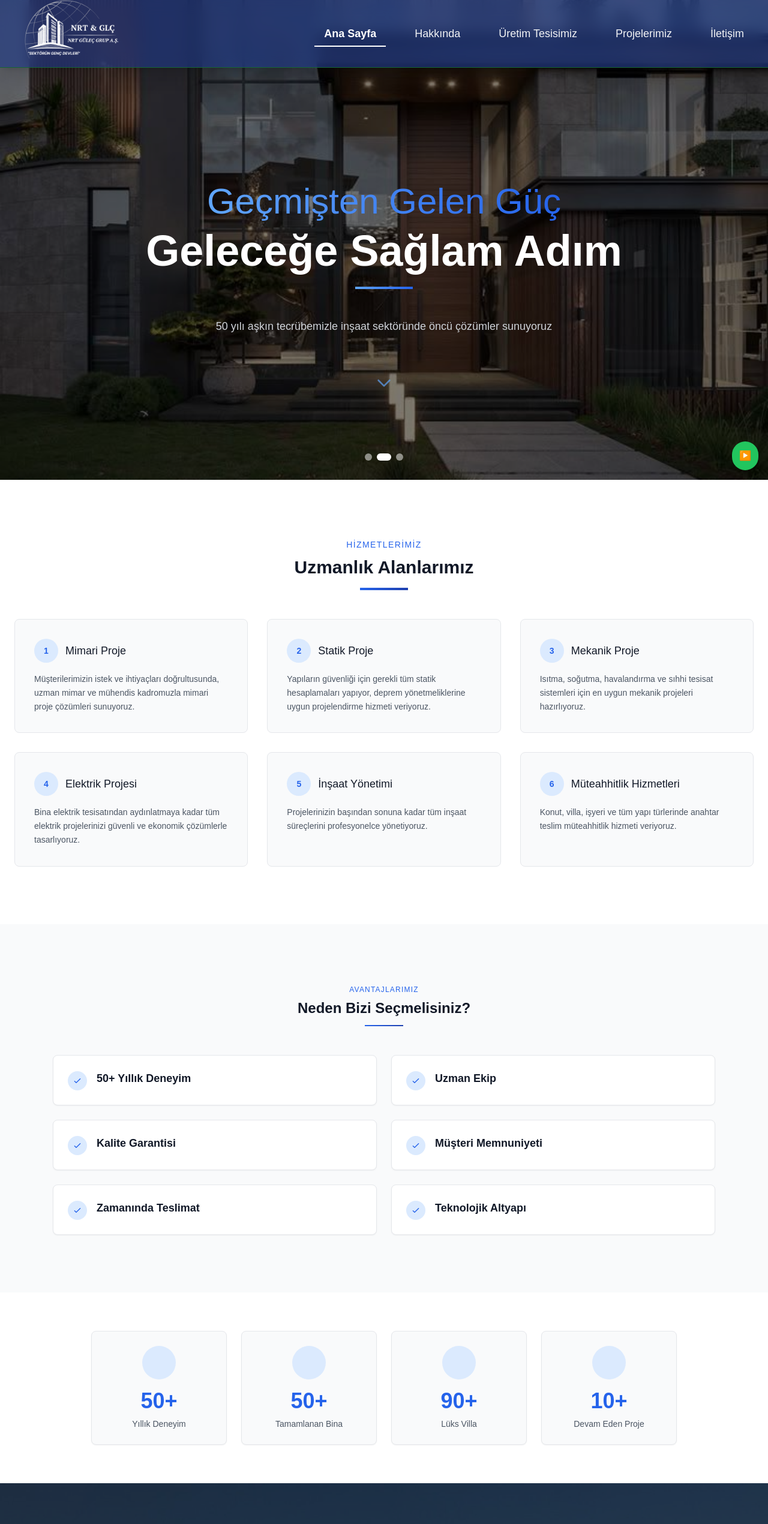
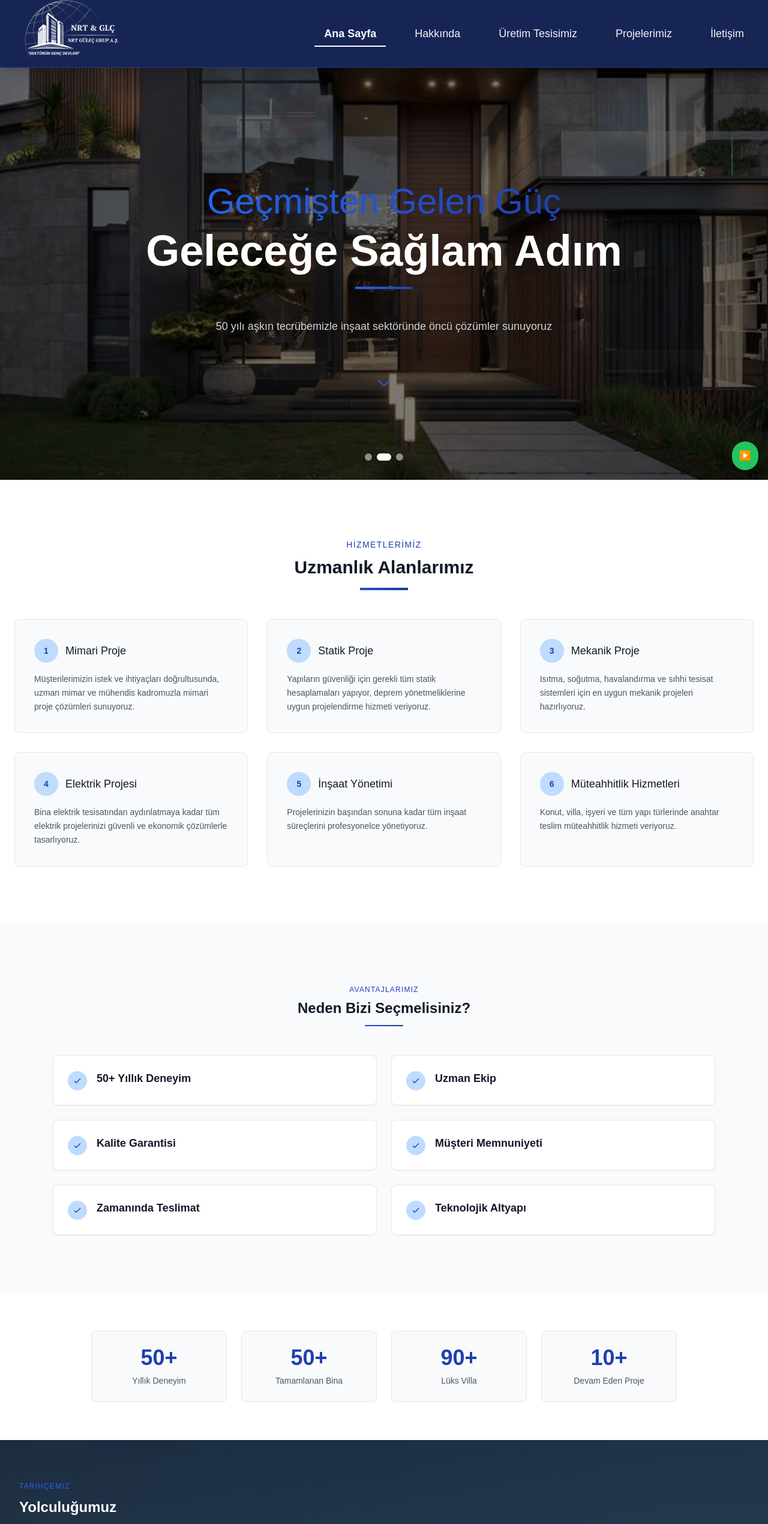
Before and after one commit to ardaaskinn01/nurettin-tutak, a Next.js app: page / in a window 1280 px wide. Shown: the top 2541 px of the page at 60% size. Built offline with nearby package versions, Linux system fonts and the light colour scheme.

Commit message:
last commit

```diff
--- a/src/app/components/Navbar.js
+++ b/src/app/components/Navbar.js
@@ -21,7 +21,7 @@ export default function Navbar() {
     "after:content-[''] after:absolute after:bottom-0 after:left-0 after:w-full after:h-[2px] after:bg-white after:scale-x-0 group-hover:after:scale-x-100 after:origin-left after:transition-transform after:duration-300";
 
   return (
-    <nav className="fixed w-full z-50 bg-blue-900/60 backdrop-blur-md backdrop-saturate-150 border-b border-green-800 shadow-xl">
+    <nav className="fixed w-full z-50 bg-blue-950 backdrop-blur-md backdrop-saturate-150 border-b border-blue-900 shadow-xl">
       <div className="max-w-7xl mx-auto px-6">
         <div className="flex items-center justify-between h-28">
           {/* Logo */}
@@ -77,7 +77,7 @@ export default function Navbar() {
 
         {/* Mobil Menü İçeriği */}
         {isMenuOpen && (
-          <div className="md:hidden bg-blue-900/90 backdrop-blur-lg border-t border-green-700">
+          <div className="md:hidden bg-blue-950 backdrop-blur-lg border-t border-blue-900">
             <div className="px-4 py-3 space-y-4">
               {[
                 { href: "/", label: "Ana Sayfa" },
@@ -91,8 +91,8 @@ export default function Navbar() {
                   href={href}
                   className={`block px-4 py-3 rounded-lg text-lg ${
                     isActive(href)
-                      ? "text-white font-semibold bg-green-700/50"
-                      : "text-gray-100 hover:text-white hover:bg-green-700/50"
+                      ? "text-white font-semibold bg-blue-700/50"
+                      : "text-gray-100 hover:text-white hover:bg-blue-700/50"
                   } transition-colors`}
                   onClick={() => setIsMenuOpen(false)}
                 >
--- a/src/app/page.js
+++ b/src/app/page.js
@@ -209,7 +209,7 @@ export default function Home() {
           <div className="relative max-w-4xl mx-auto z-10">
             <h1 className="text-center mb-12 relative">
               <span className="block text-4xl md:text-6xl font-medium text-white leading-tight mb-4">
-                <span className="bg-clip-text text-transparent bg-gradient-to-r from-blue-400 to-blue-600">
+                <span className="bg-clip-text text-transparent bg-gradient-to-r from-blue-600 to-blue-800">
                   {animatedText1}
                   {animatedText1.length < "Geçmişten Gelen Güç".length && (
                     <span className="animate-pulse">|</span>
@@ -223,7 +223,7 @@ export default function Home() {
                 )}
               </span>
               <div
-                className="mt-6 mx-auto w-24 h-1 bg-gradient-to-r from-blue-400 to-blue-600 transition-all duration-1000 delay-1000 scale-x-0 origin-left"
+                className="mt-6 mx-auto w-24 h-1 bg-gradient-to-r from-blue-600 to-blue-800 transition-all duration-1000 delay-1000 scale-x-0 origin-left"
                 style={{
                   animation: animatedText2 === "Geleceğe Sağlam Adım" ? 'scaleIn 1s forwards' : ''
                 }}
@@ -245,7 +245,7 @@ export default function Home() {
                 animation: animatedText2 === "Geleceğe Sağlam Adım" ? 'fadeInUp 1s forwards 1s' : ''
               }}
             >
-              <svg className="w-8 h-8 text-blue-400 mx-auto animate-bounce" fill="none" viewBox="0 0 24 24" stroke="currentColor">
+              <svg className="w-8 h-8 text-blue-600 mx-auto animate-bounce" fill="none" viewBox="0 0 24 24" stroke="currentColor">
                 <path strokeLinecap="round" strokeLinejoin="round" strokeWidth={2} d="M19 9l-7 7-7-7" />
               </svg>
             </div>
@@ -271,20 +271,20 @@ export default function Home() {
         >
           <div className="max-w-7xl mx-auto px-6">
             <div className="text-center mb-12">
-              <span className="text-sm font-medium text-blue-600 tracking-widest">HİZMETLERİMİZ</span>
+              <span className="text-sm font-medium text-blue-800 tracking-widest">HİZMETLERİMİZ</span>
               <h2 className="mt-2 text-3xl font-bold text-gray-900">Uzmanlık Alanlarımız</h2>
-              <div className="mt-4 h-1 w-20 bg-gradient-to-r from-blue-600 to-blue-800 mx-auto"></div>
+              <div className="mt-4 h-1 w-20 bg-gradient-to-r from-blue-700 to-blue-900 mx-auto"></div>
             </div>
 
             <div className="grid md:grid-cols-3 gap-8">
               {services.map((service, index) => (
                 <div
                   key={index}
-                  className="group bg-gray-50 p-8 rounded-lg border border-gray-200 hover:border-blue-600 transition-all duration-300 hover:shadow-lg"
+                  className="group bg-gray-50 p-8 rounded-lg border border-gray-200 hover:border-blue-800 transition-all duration-300 hover:shadow-lg"
                 >
                   <div className="flex items-center mb-4">
-                    <div className="w-10 h-10 rounded-full bg-blue-100 flex items-center justify-center mr-3 group-hover:bg-blue-200 transition-colors">
-                      <span className="text-blue-600 text-sm font-semibold">{index + 1}</span>
+                    <div className="w-10 h-10 rounded-full bg-blue-200 flex items-center justify-center mr-3 group-hover:bg-blue-300 transition-colors">
+                      <span className="text-blue-800 text-sm font-semibold">{index + 1}</span>
                     </div>
                     <h3 className="text-lg font-medium text-gray-900">{service.title}</h3>
                   </div>
@@ -302,22 +302,22 @@ export default function Home() {
         >
           <div className="max-w-6xl mx-auto px-6">
             <div className="text-center mb-12">
-              <span className="text-xs font-medium text-blue-600 tracking-widest">AVANTAJLARIMIZ</span>
+              <span className="text-xs font-medium text-blue-800 tracking-widest">AVANTAJLARIMIZ</span>
               <h2 className="mt-1 text-2xl font-semibold text-gray-900">
                 Neden Bizi Seçmelisiniz?
               </h2>
-              <div className="mt-3 h-0.5 w-16 bg-gradient-to-r from-blue-600 to-blue-800 mx-auto"></div>
+              <div className="mt-3 h-0.5 w-16 bg-gradient-to-r from-blue-700 to-blue-900 mx-auto"></div>
             </div>
 
             <div className="grid grid-cols-1 md:grid-cols-2 gap-6">
               {reasons.map((reason, index) => (
                 <div
                   key={index}
-                  className="group flex items-start bg-white p-6 rounded-lg border border-gray-200 hover:border-blue-600 transition-all duration-300 shadow-sm"
+                  className="group flex items-start bg-white p-6 rounded-lg border border-gray-200 hover:border-blue-800 transition-all duration-300 shadow-sm"
                 >
                   <div className="flex-shrink-0 mt-0.5">
-                    <div className="w-8 h-8 rounded-full bg-blue-100 flex items-center justify-center group-hover:bg-blue-200 transition-colors">
-                      <svg className="w-4 h-4 text-blue-600" fill="none" stroke="currentColor" viewBox="0 0 24 24">
+                    <div className="w-8 h-8 rounded-full bg-blue-200 flex items-center justify-center group-hover:bg-blue-300 transition-colors">
+                      <svg className="w-4 h-4 text-blue-800" fill="none" stroke="currentColor" viewBox="0 0 24 24">
                         <path strokeLinecap="round" strokeLinejoin="round" strokeWidth={2} d="M5 13l4 4L19 7" />
                       </svg>
                     </div>
@@ -344,14 +344,9 @@ export default function Home() {
               {stats.map((stat, index) => (
                 <div
                   key={index}
-                  className="flex flex-col items-center justify-center p-6 bg-gray-50 rounded-lg border border-gray-200 hover:border-blue-600 transition duration-300 count-up-trigger opacity-0 shadow-sm"
+                  className="flex flex-col items-center justify-center p-6 bg-gray-50 rounded-lg border border-gray-200 hover:border-blue-800 transition duration-300 count-up-trigger opacity-0 shadow-sm"
                 >
-                  <div className="mb-4 bg-blue-100 p-3 rounded-full">
-                    <svg className="w-8 h-8 text-blue-600" viewBox="0 0 24 24" fill="none" stroke="currentColor">
-                      {stat.icon}
-                    </svg>
-                  </div>
-                  <div className="text-4xl font-bold text-blue-600 mb-2">
+                  <div className="text-4xl font-bold text-blue-800 mb-2">
                     {startCountUp && <CountUp end={stat.value} duration={3} suffix={stat.suffix} />}
                   </div>
                   <p className="text-sm text-gray-600">{stat.label}</p>
@@ -376,13 +371,13 @@ export default function Home() {
           </div>
 
           <div className="w-full pl-8 relative z-10">
-            <span className="text-xs font-medium text-blue-400 tracking-widest">TARİHÇEMİZ</span>
+            <span className="text-xs font-medium text-blue-600 tracking-widest">TARİHÇEMİZ</span>
             <h2 className="mt-2 text-2xl font-semibold text-white">Yolculuğumuz</h2>
-            <div className="mt-3 h-0.5 w-16 bg-gradient-to-r from-blue-400 to-blue-600"></div>
+            <div className="mt-3 h-0.5 w-16 bg-gradient-to-r from-blue-600 to-blue-800"></div>
 
             <div className="relative">
               {/* Dikey Çizgi */}
-              <div className="absolute left-2 top-0 bottom-0 w-1 bg-blue-400 z-0"></div>
+              <div className="absolute left-2 top-0 bottom-0 w-1 bg-blue-600 z-0"></div>
 
               {/* Grid yapısı */}
               <div className="space-y-6 relative z-10">
@@ -392,11 +387,11 @@ export default function Home() {
                     className="flex items-start space-x-4"
                   >
                     {/* Nokta */}
-                    <div className="w-4 h-4 rounded-full bg-blue-500 border-2 border-gray-900 shadow-lg relative z-12"></div>
+                    <div className="w-4 h-4 rounded-full bg-blue-700 border-2 border-gray-900 shadow-lg relative z-12"></div>
 
                     {/* İçerik */}
-                    <div className="bg-gray-800/60 p-4 rounded-lg border border-gray-700 hover:border-blue-400 transition-all duration-200 shadow-md flex flex-col h-full w-full max-w-lg">
-                      <p className="text-blue-400 text-sm font-medium mb-1">{item.year}</p>
+                    <div className="bg-gray-800/60 p-4 rounded-lg border border-gray-700 hover:border-blue-600 transition-all duration-200 shadow-md flex flex-col h-full w-full max-w-lg">
+                      <p className="text-blue-600 text-sm font-medium mb-1">{item.year}</p>
                       <h3 className="text-lg font-semibold text-white mb-1">{item.title}</h3>
                       <p className="text-gray-400 text-xs font-light">{item.description}</p>
                     </div>
@@ -416,40 +411,40 @@ export default function Home() {
             <div className="flex flex-col items-center">
               <div className="text-center mb-12">
                 <h2 className="text-3xl font-bold text-white mb-4">
-                  <span className="bg-clip-text text-transparent bg-gradient-to-r from-blue-400 to-blue-600">
+                  <span className="bg-clip-text text-transparent bg-gradient-to-r from-blue-600 to-blue-800">
                     Bizimle İletişime Geçin
                   </span>
                 </h2>
                 <p className="text-gray-400 max-w-lg mx-auto mt-3">
                   Projeleriniz için uzman ekibimizle her zaman iletişim kurabilirsiniz
                 </p>
-                <div className="mt-4 h-px w-24 bg-gradient-to-r from-blue-400 to-blue-600 mx-auto"></div>
+                <div className="mt-4 h-px w-24 bg-gradient-to-r from-blue-600 to-blue-800 mx-auto"></div>
               </div>
 
               <div className="grid grid-cols-1 md:grid-cols-2 gap-6 w-full max-w-2xl">
-                <div className="bg-gray-800 p-6 rounded-xl border border-gray-700 hover:border-blue-400 transition-all duration-300">
+                <div className="bg-gray-800 p-6 rounded-xl border border-gray-700 hover:border-blue-600 transition-all duration-300">
                   <div className="flex flex-col items-center text-center space-y-4">
-                    <div className="w-14 h-14 rounded-full bg-blue-500/10 flex items-center justify-center">
-                      <svg className="w-6 h-6 text-blue-400" fill="none" stroke="currentColor" viewBox="0 0 24 24">
+                    <div className="w-14 h-14 rounded-full bg-blue-700/10 flex items-center justify-center">
+                      <svg className="w-6 h-6 text-blue-600" fill="none" stroke="currentColor" viewBox="0 0 24 24">
                         <path strokeLinecap="round" strokeLinejoin="round" strokeWidth={2} d="M3 8l7.89 5.26a2 2 0 002.22 0L21 8M5 19h14a2 2 0 002-2V7a2 2 0 00-2-2H5a2 2 0 00-2 2v10a2 2 0 002 2z" />
                       </svg>
                     </div>
                     <h3 className="text-lg font-medium text-white">E-posta</h3>
-                    <a href="mailto:nurettintutak@hotmail.com" className="text-gray-300 hover:text-blue-400 transition-colors">
+                    <a href="mailto:nurettintutak@hotmail.com" className="text-gray-300 hover:text-blue-600 transition-colors">
                       nurettintutak@hotmail.com
                     </a>
                   </div>
                 </div>
 
-                <div className="bg-gray-800 p-6 rounded-xl border border-gray-700 hover:border-blue-400 transition-all duration-300">
+                <div className="bg-gray-800 p-6 rounded-xl border border-gray-700 hover:border-blue-600 transition-all duration-300">
                   <div className="flex flex-col items-center text-center space-y-4">
-                    <div className="w-14 h-14 rounded-full bg-blue-500/10 flex items-center justify-center">
-                      <svg className="w-6 h-6 text-blue-400" fill="none" stroke="currentColor" viewBox="0 0 24 24">
+                    <div className="w-14 h-14 rounded-full bg-blue-700/10 flex items-center justify-center">
+                      <svg className="w-6 h-6 text-blue-600" fill="none" stroke="currentColor" viewBox="0 0 24 24">
                         <path strokeLinecap="round" strokeLinejoin="round" strokeWidth={2} d="M3 5a2 2 0 012-2h3.28a1 1 0 01.948.684l1.498 4.493a1 1 0 01-.502 1.21l-2.257 1.13a11.042 11.042 0 005.516 5.516l1.13-2.257a1 1 0 011.21-.502l4.493 1.498a1 1 0 01.684.949V19a2 2 0 01-2 2h-1C9.716 21 3 14.284 3 6V5z" />
                       </svg>
                     </div>
                     <h3 className="text-lg font-medium text-white">Telefon</h3>
-                    <a href="tel:+905467689992" className="text-gray-300 hover:text-blue-400 transition-colors">
+                    <a href="tel:+905467689992" className="text-gray-300 hover:text-blue-600 transition-colors">
                       +90 (546) 768 99 92
                     </a>
                   </div>
@@ -461,9 +456,9 @@ export default function Home() {
                   © {new Date().getFullYear()} Nurettin Tutak. Tüm hakları saklıdır.
                 </p>
                 <div className="mt-2 flex justify-center space-x-4">
-                  <a href="#" className="text-gray-500 hover:text-blue-400 text-xs transition-colors">Gizlilik Politikası</a>
-                  <a href="#" className="text-gray-500 hover:text-blue-400 text-xs transition-colors">Çerezler</a>
-                  <a href="#" className="text-gray-500 hover:text-blue-400 text-xs transition-colors">Şartlar</a>
+                  <a href="#" className="text-gray-500 hover:text-blue-600 text-xs transition-colors">Gizlilik Politikası</a>
+                  <a href="#" className="text-gray-500 hover:text-blue-600 text-xs transition-colors">Çerezler</a>
+                  <a href="#" className="text-gray-500 hover:text-blue-600 text-xs transition-colors">Şartlar</a>
                 </div>
               </div>
             </div>
```
